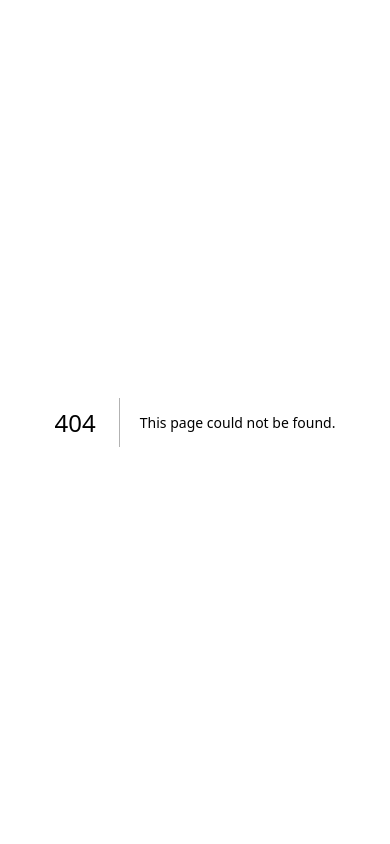
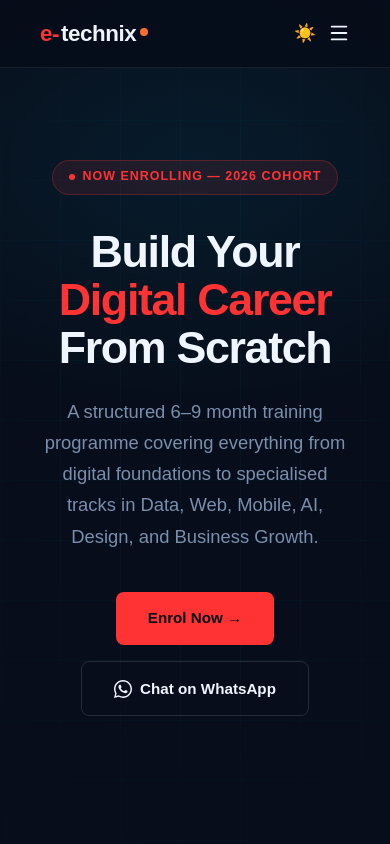
Before and after one commit to Rex-Orokumue/e-technix, a Next.js app: page /red in a window 390 px wide. Before the commit this address had no page. Shown: the top 844 px of the page. Built offline with nearby package versions, Linux system fonts and the light colour scheme.

Commit message:
feat: Add global CSS for dark, light, and red themes, implement a responsive Navbar with theme switching, and create a dedicated red-themed page.

```diff
--- a/src/app/globals.css
+++ b/src/app/globals.css
@@ -57,3 +57,16 @@ body {
 p {
   margin-bottom: 1rem;
 }
+
+/* ── Red theme override ── */
+.theme-red {
+  --cyan: #FF3333;
+  --cyan-dim: rgba(255, 51, 51, 0.1);
+  --cyan-border: rgba(255, 51, 51, 0.25);
+}
+
+[data-theme="light"] .theme-red {
+  --cyan: #CC0000;
+  --cyan-dim: rgba(204, 0, 0, 0.08);
+  --cyan-border: rgba(204, 0, 0, 0.3);
+}
--- /dev/null
+++ b/src/app/red/page.tsx
@@ -0,0 +1,29 @@
+import Navbar from '@/components/layout/Navbar';
+import Footer from '@/components/layout/Footer';
+import Hero from '@/components/home/Hero';
+import {
+  Stats,
+  HowItWorks,
+  TrackGrid,
+  Foundation,
+  Certifications,
+  CTASection,
+} from '@/components/home/sections';
+
+export default function RedHome() {
+  return (
+    <div className="theme-red" style={{ minHeight: '100vh', display: 'flex', flexDirection: 'column' }}>
+      <Navbar />
+      <main style={{ flex: 1 }}>
+        <Hero />
+        <Stats />
+        <HowItWorks />
+        <TrackGrid />
+        <Foundation />
+        <Certifications />
+        <CTASection />
+      </main>
+      <Footer />
+    </div>
+  );
+}
--- a/src/components/layout/Navbar.tsx
+++ b/src/components/layout/Navbar.tsx
@@ -56,7 +56,7 @@ export default function Navbar() {
         alignItems: 'center',
         gap: '2px',
       }}>
-        <span style={{ color: 'var(--cyan)' }}>e</span>
+        <span style={{ color: 'var(--cyan)' }}>e-</span>
         technix
         <span style={{
           width: '8px', height: '8px',
```
